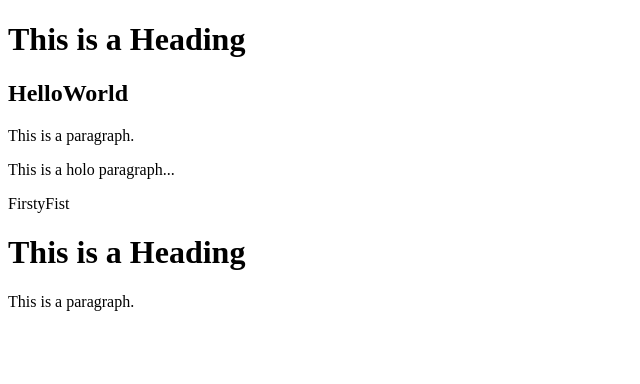
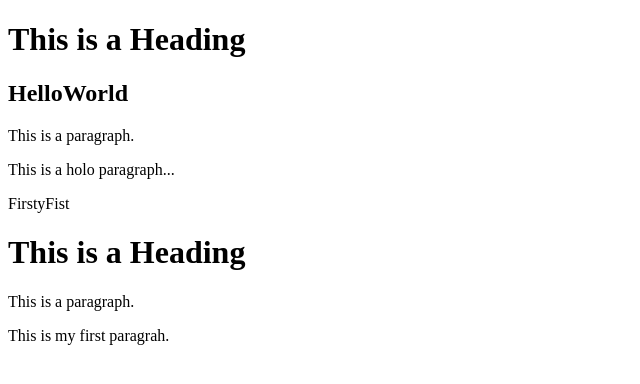
Before and after one commit to fabadache/learning-git, a plain HTML site: page index.html in a window 1280 px wide. Shown: the whole page, without its empty margins (0-640 px from the left). Drawn offline with Linux system fonts and the light colour scheme.

Commit message:
Update index.html

```diff
--- a/index.html
+++ b/index.html
@@ -4,13 +4,11 @@
 <title>Page Title</title>
 </head>
 <body>
-
 <h1>This is a Heading</h1>
   <h2> HelloWorld </h2>
 <p>This is a paragraph.</p>
 <p> This is a holo paragraph...</p>
   <p> FirstyFist </p>
-
 </body>
 </html>
 <!DOCTYPE html>
@@ -19,9 +17,10 @@
 <title>Page Title</title>
 </head>
 <body>
-
 <h1>This is a Heading</h1>
 <p>This is a paragraph.</p>
-
 </body>
 </html>
+  <p> This is my first paragrah. </p>
+</body>
+</html>
```
